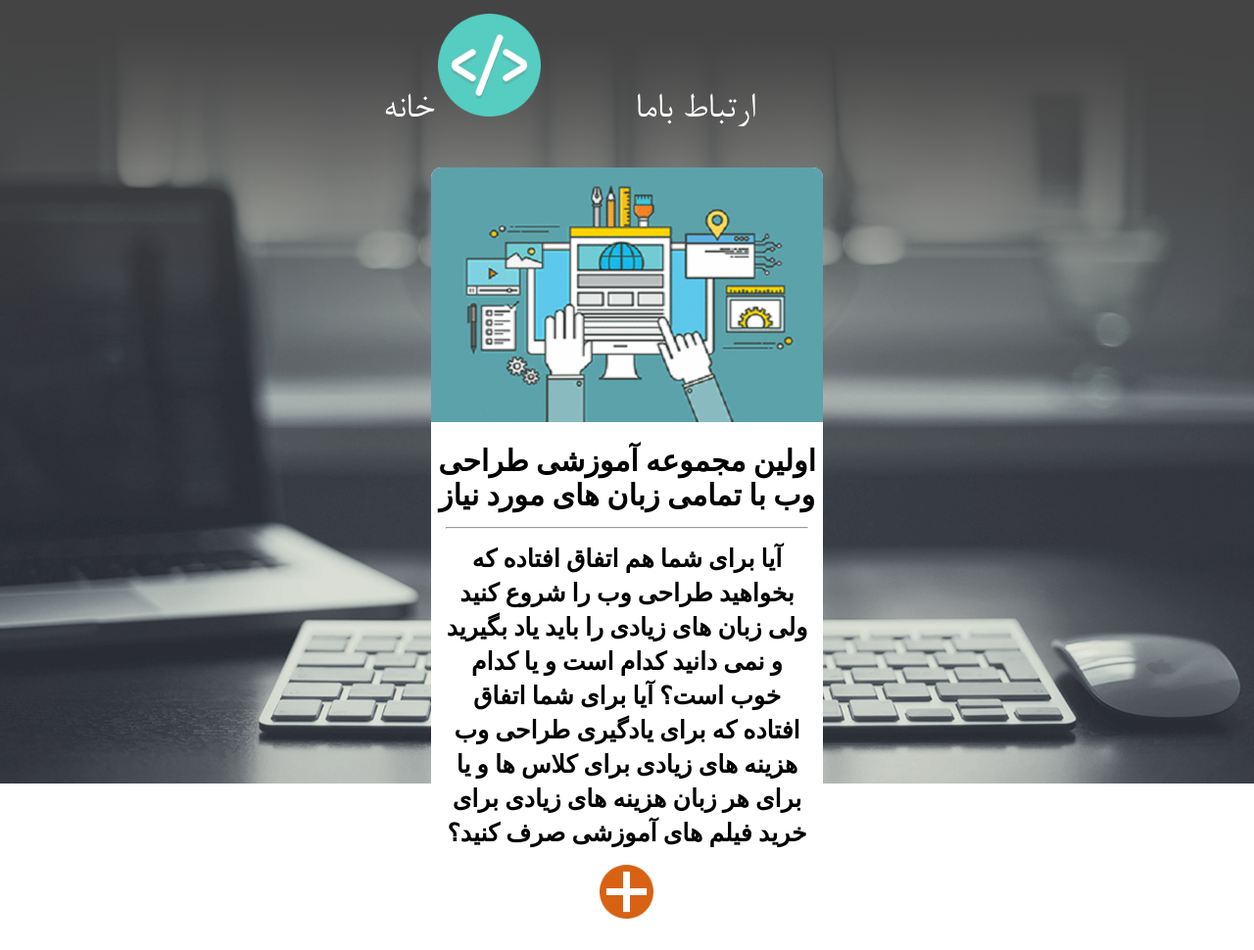
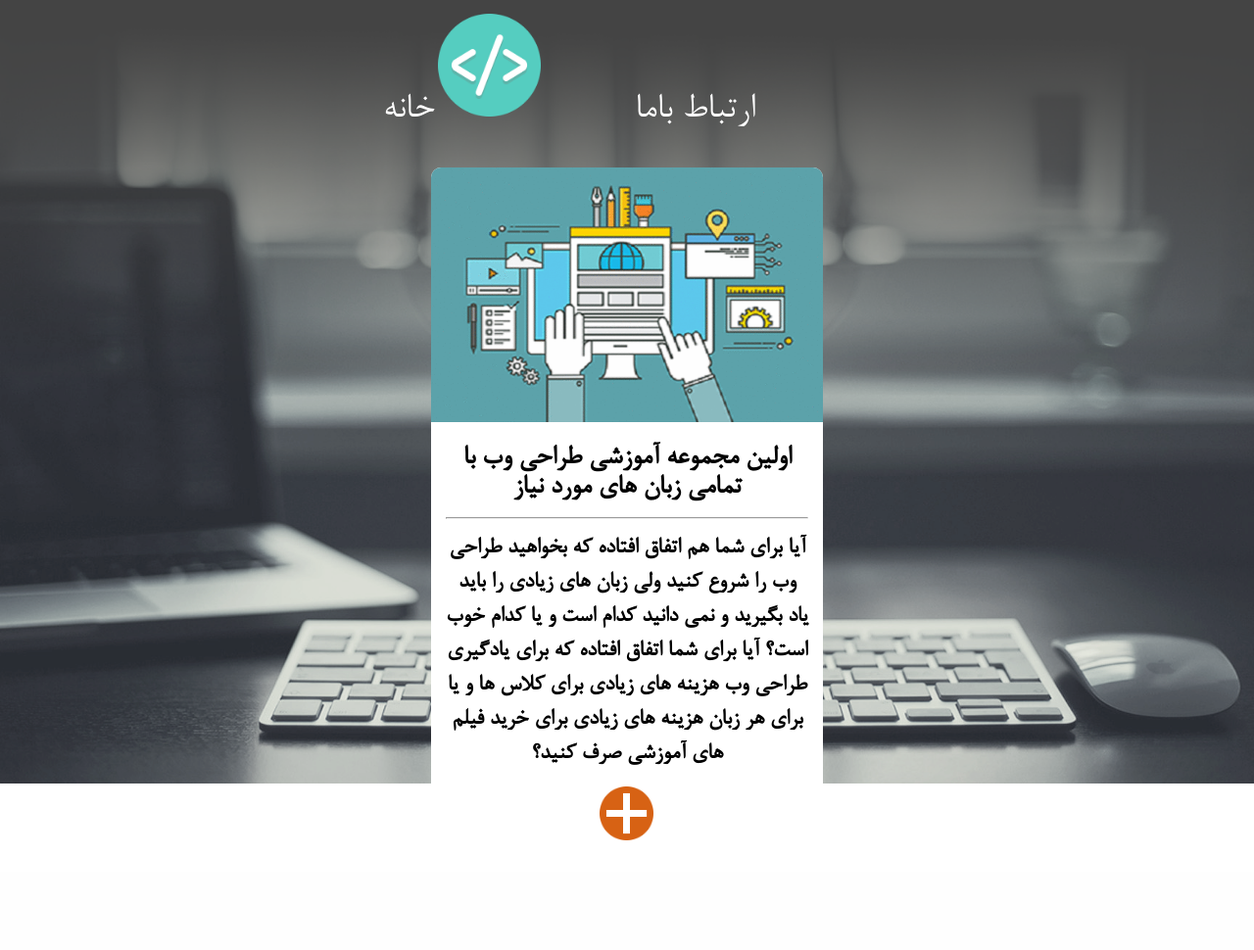
Before and after one commit to MainSilent/Code-Learner, a PHP site: page / in a window 1280 px wide. Shown: the whole page at 98% size. After the commit the page ends 858 px from the top, so only its background shows below. Run offline with PHP 8.4, Linux system fonts and the light colour scheme.

Commit message:
Update index.css

```diff
--- a/css/index.css
+++ b/css/index.css
@@ -184,11 +184,14 @@
 
          #h1
          {
+          font-family: naz;
           text-align: center;
           font-size: 30px;
+          padding: 0 2px;
          }
          #h3
          {
+          font-family: naz;
           text-align: center;
           line-height: 1.4;
           font-size: 25px;
```
